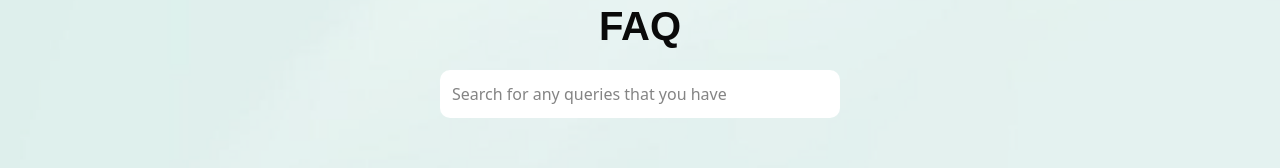
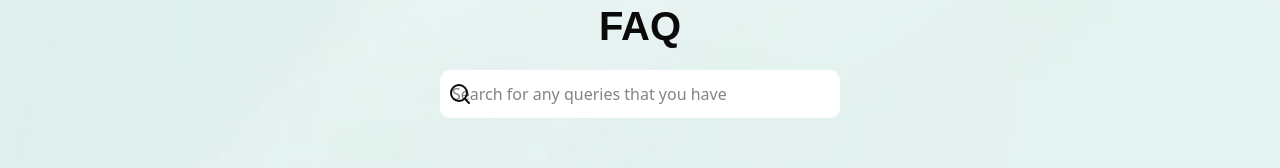
Before and after one commit to ittarek/amrutam-frontend-doctor-portal, a React (Vite) app: page /faq in a window 1280 px wide. Shown: the part 150-318 px from the top of the page. Built offline with nearby package versions, Linux system fonts and the light colour scheme.

Commit message:
add vercel.jsno file

```diff
--- a/src/Pages/Home/FAQPage/FaqBanner.jsx
+++ b/src/Pages/Home/FAQPage/FaqBanner.jsx
@@ -1,5 +1,6 @@
 import React from "react";
 import bgImage from "@/assets/faq/banner.png";
+import { Search } from "lucide-react";
 // import { Input } from "@/components/ui/input"
 export const FaqBanner = () => {
     return (
@@ -11,7 +12,10 @@ export const FaqBanner = () => {
         >
             <div className="flex flex-col gap-6 pt-11 items-center">
                 <h1>FAQ</h1>
-                <input className="w-[400px]  py-3  px-3 rounded-lg bg-white" type="text" placeholder="Search for any queries that you have" />
+                <div className="flex items-center relative">
+                    <span className="absolute pl-2 mr-6"><Search /></span>
+                    <input className="w-[400px]  py-3  px-3 rounded-lg bg-white" type="text" placeholder="Search for any queries that you have" />
+                </div>
             </div>
         </div>
     );
```
Also changed, not shown: vercel.json (added).
